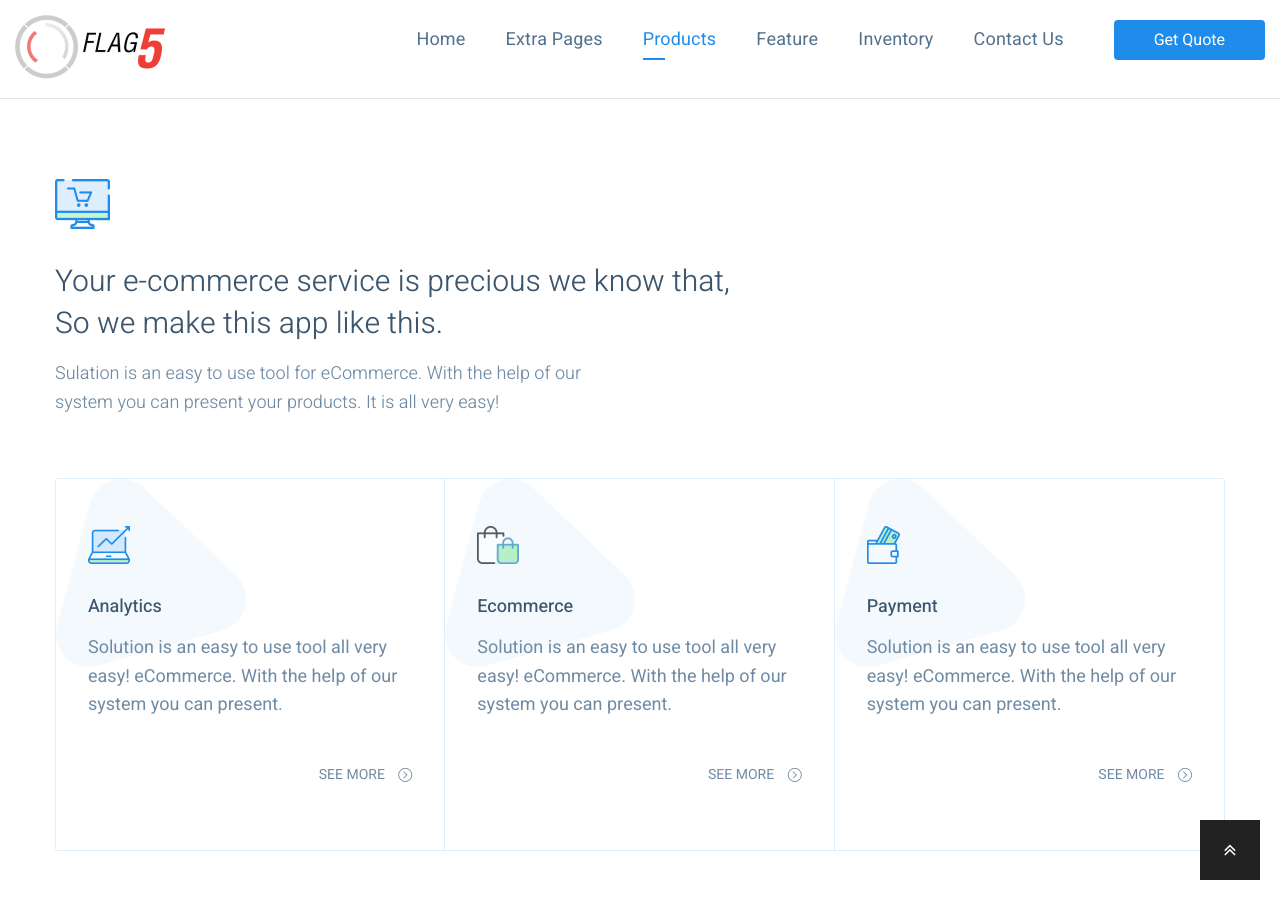
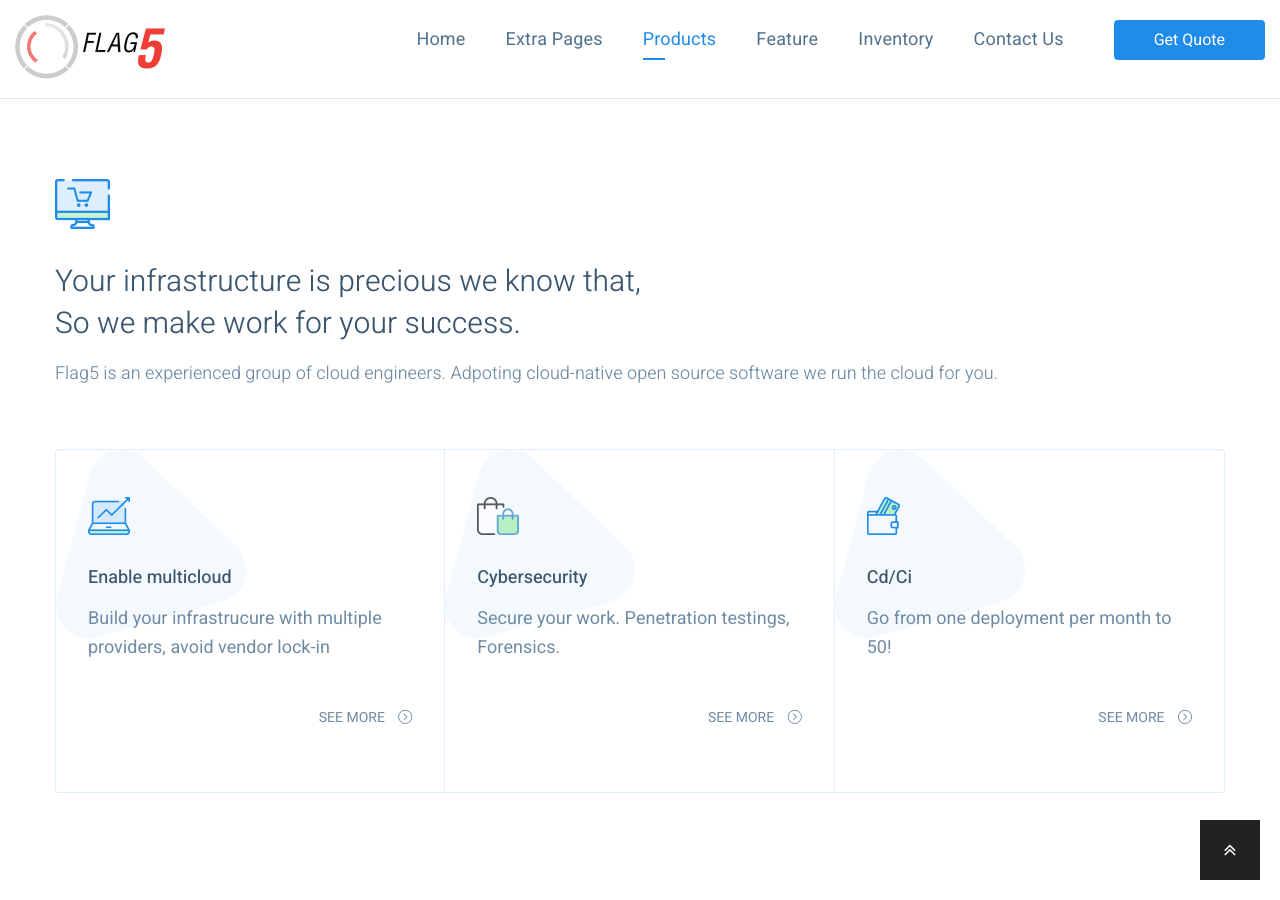
Before and after one commit to zakkg3/zakkg3.github.io, a Jekyll site: the page beta/index.html, which Jekyll copies as it is, in a window 1280 px wide and 900 px high, scrolled down 879 px. Built offline with Jekyll 4.4.1, drawn with Linux system fonts in a browser that asks for light colours.

Commit message:
beta more mods

```diff
--- a/beta/about.html
+++ b/beta/about.html
@@ -2,7 +2,7 @@
 <html>
 <head>
 <meta charset="utf-8">
-<title>Spring - Software, App, Saas & Product Showcase Landing HTML5 Template | About Us</title>
+<title>Flag5 Cloud Native | About Us</title>
 <!-- Stylesheets -->
 <link href="css/bootstrap.css" rel="stylesheet">
 <link href="css/style.css" rel="stylesheet">
--- a/beta/contact.html
+++ b/beta/contact.html
@@ -2,7 +2,7 @@
 <html>
 <head>
 <meta charset="utf-8">
-<title>Spring - Software, App, Saas & Product Showcase Landing HTML5 Template | Contact Us</title>
+<title>Flag5 Cloud Native | Contact Us</title>
 <!-- Stylesheets -->
 <link href="css/bootstrap.css" rel="stylesheet">
 <link href="css/style.css" rel="stylesheet">
--- a/beta/index.html
+++ b/beta/index.html
@@ -2,7 +2,7 @@
 <html>
 <head>
 <meta charset="utf-8">
-<title>Spring - Software, App, Saas & Product Showcase Landing HTML5 Template | Home Version One</title>
+<title>Flag5 | Cloud native solutions</title>
 <!-- Stylesheets -->
 <link href="css/bootstrap.css" rel="stylesheet">
 <link href="css/style.css" rel="stylesheet">
@@ -54,9 +54,6 @@
                                     <li class="dropdown current"><a href="#banner">Home</a>
                                     	<ul>
                                         	<li><a href="index.html">Home</a></li>
-
-
-
                                         </ul>
                                     </li>
                                     <li class="dropdown"><a href="#">Extra Pages</a>
@@ -130,8 +127,8 @@
         	<!--Heading-->
         	<div class="sec-title">
             	<div class="icon"><figure class="image"><img src="images/icons/icon-1.png" alt=""></figure></div>
-                <h2>Your e-commerce service is precious we know that, <br>So we make this app like this.</h2>
-                <div class="desc-text">Sulation is an easy to use tool for eCommerce. With the help of our <br>system you can present your products. It is all very easy!</div>
+                <h2>Your infrastructure is precious we know that, <br>So we make work for your success.</h2>
+                <div class="desc-text">Flag5 is an experienced group of cloud engineers. Adpoting cloud-native open source software we run the cloud for you.</div>
             </div>
 
             <!--Services-->
@@ -140,8 +137,8 @@
                 <div class="service-style-one col-md-4 col-sm-6 col-xs-12">
                 	<div class="inner-box">
                     	<div class="icon"><figure class="image"><img src="images/icons/icon-2.png" alt=""></figure></div>
-                        <h3><a href="service-detail.html">Analytics</a></h3>
-                        <div class="text">Solution is an easy to use tool all very easy! eCommerce. With the help of our system you can present.</div>
+                        <h3><a href="service-detail.html">Enable multicloud</a></h3>
+                        <div class="text">Build your infrastrucure with multiple providers, avoid vendor lock-in</div>
                         <div class="link-box"><a href="service-detail.html">See more <span class="icon ti-arrow-circle-right"></span></a></div>
                     </div>
                 </div>
@@ -150,8 +147,8 @@
                 <div class="service-style-one col-md-4 col-sm-6 col-xs-12">
                 	<div class="inner-box">
                     	<div class="icon"><figure class="image"><img src="images/icons/icon-3.png" alt=""></figure></div>
-                        <h3><a href="service-detail.html">Ecommerce</a></h3>
-                        <div class="text">Solution is an easy to use tool all very easy! eCommerce. With the help of our system you can present.</div>
+                        <h3><a href="service-detail.html">Cybersecurity</a></h3>
+                        <div class="text">Secure your work. Penetration testings, Forensics.</div>
                         <div class="link-box"><a href="service-detail.html">See more <span class="icon ti-arrow-circle-right"></span></a></div>
                     </div>
                 </div>
@@ -160,8 +157,8 @@
                 <div class="service-style-one col-md-4 col-sm-6 col-xs-12">
                 	<div class="inner-box">
                     	<div class="icon"><figure class="image"><img src="images/icons/icon-4.png" alt=""></figure></div>
-                        <h3><a href="service-detail.html">Payment</a></h3>
-                        <div class="text">Solution is an easy to use tool all very easy! eCommerce. With the help of our system you can present.</div>
+                        <h3><a href="service-detail.html">Cd/Ci</a></h3>
+                        <div class="text">Go from one deployment per month to 50!</div>
                         <div class="link-box"><a href="service-detail.html">See more <span class="icon ti-arrow-circle-right"></span></a></div>
                     </div>
                 </div>
--- a/beta/service-detail.html
+++ b/beta/service-detail.html
@@ -2,7 +2,7 @@
 <html>
 <head>
 <meta charset="utf-8">
-<title>Spring - Software, App, Saas & Product Showcase Landing HTML5 Template | Services Single</title>
+<title>Flag5 Cloud Native | Services Single</title>
 <!-- Stylesheets -->
 <link href="css/bootstrap.css" rel="stylesheet">
 <link href="css/style.css" rel="stylesheet">
--- a/beta/services.html
+++ b/beta/services.html
@@ -2,7 +2,7 @@
 <html>
 <head>
 <meta charset="utf-8">
-<title>Spring - Software, App, Saas & Product Showcase Landing HTML5 Template | Services</title>
+<title>Flag5 Cloud Native | Services</title>
 <!-- Stylesheets -->
 <link href="css/bootstrap.css" rel="stylesheet">
 <link href="css/style.css" rel="stylesheet">
```
Also changed, not shown: beta/price.html (+1 -10 lines).
